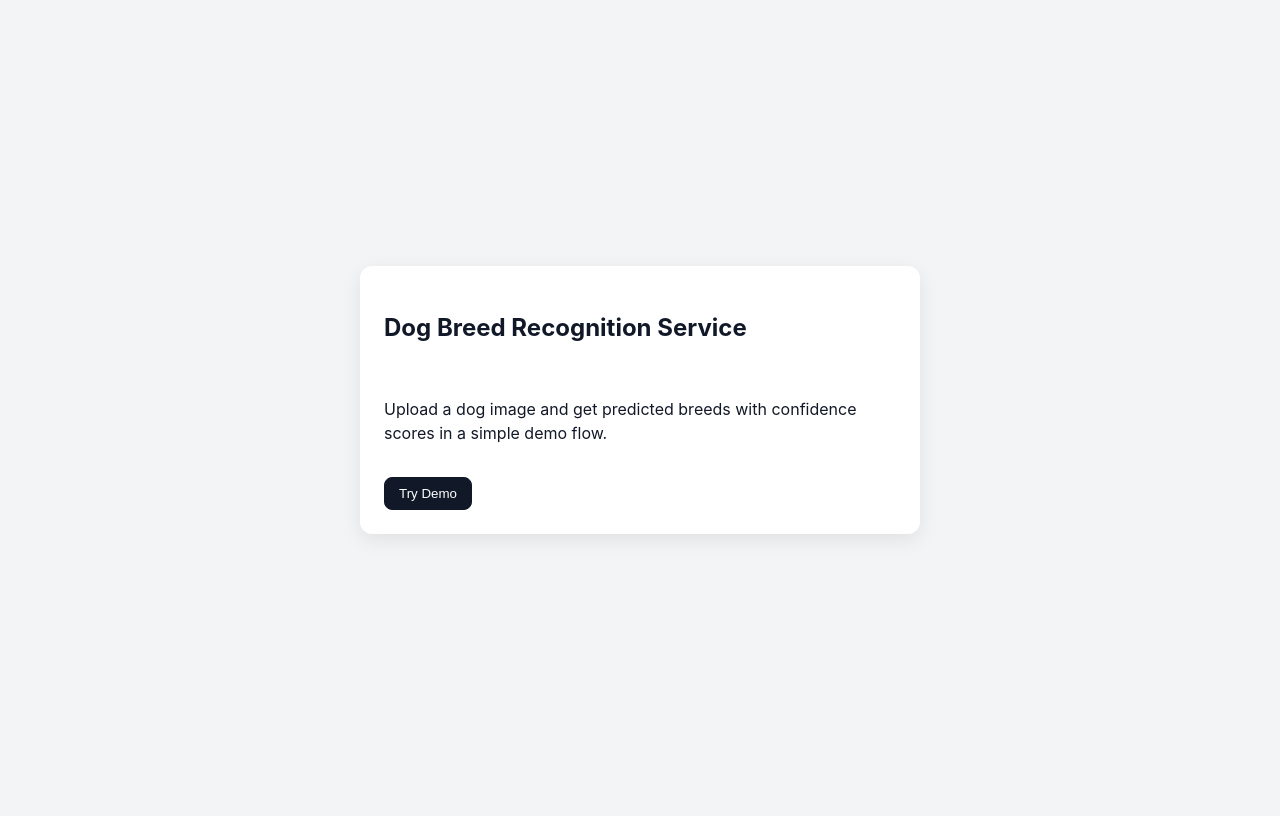
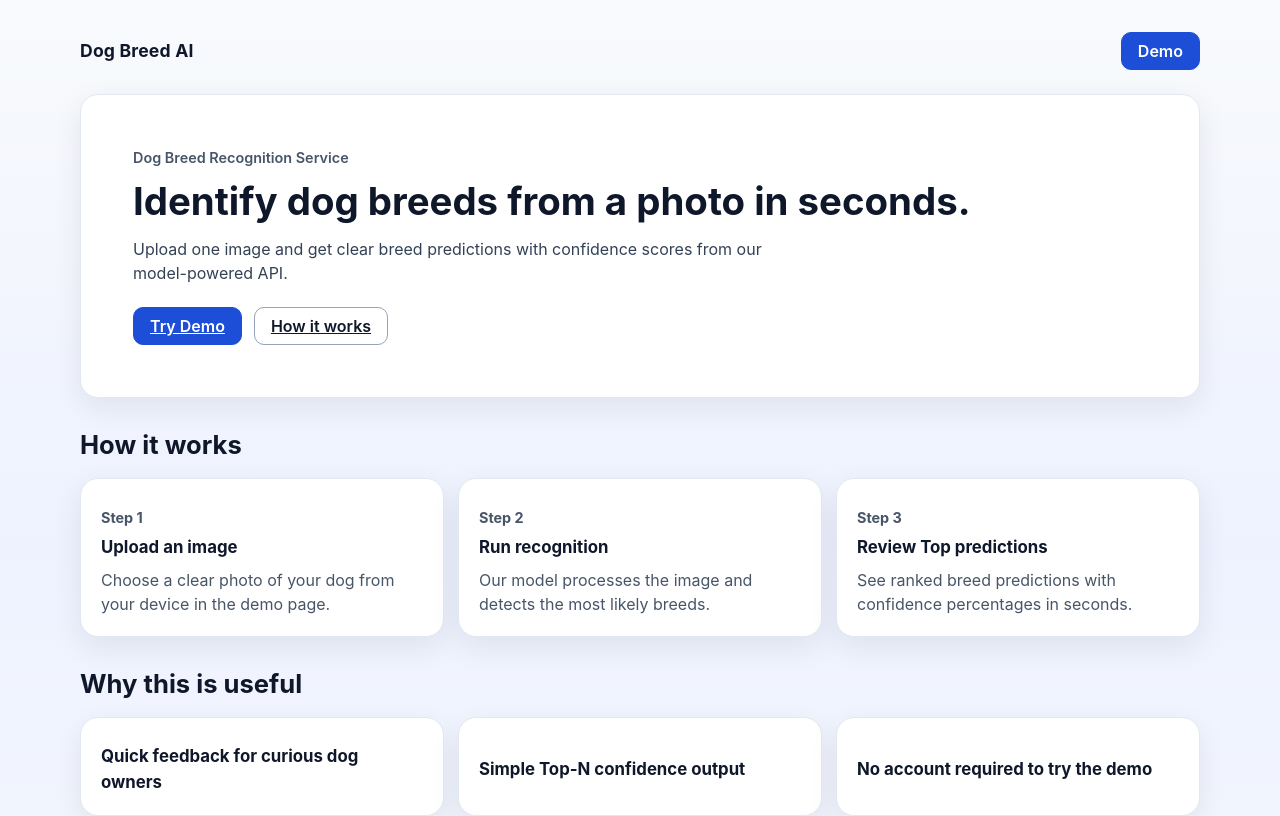
Before and after one commit to hazevisual/DogBreedPyAi, a React (Vite) app in the folder frontend/: page / in a window 1280 px wide. Shown: the top 816 px of the page. Built offline with nearby package versions, Linux system fonts and the light colour scheme.

Commit message:
Refresh landing/demo UI and pin Vite dev host

```diff
--- a/frontend/src/index.css
+++ b/frontend/src/index.css
@@ -1,60 +1,304 @@
 :root {
-  font-family: Inter, system-ui, Avenir, Helvetica, Arial, sans-serif;
+  font-family: Inter, system-ui, -apple-system, Segoe UI, Roboto, sans-serif;
   line-height: 1.5;
   font-weight: 400;
-  color: #111827;
-  background: #f3f4f6;
+  color: #0f172a;
+  background: linear-gradient(180deg, #f8fafc 0%, #eef2ff 45%, #f8fafc 100%);
 }
 
 * {
   box-sizing: border-box;
 }
 
+html,
+body,
+#root {
+  min-height: 100%;
+}
+
 body {
   margin: 0;
 }
 
-.page-wrap {
-  min-height: 100vh;
-  display: flex;
-  justify-content: center;
-  align-items: center;
-  padding: 24px;
+a {
+  color: inherit;
 }
 
-.card {
-  width: 100%;
-  max-width: 560px;
-  background: #ffffff;
-  padding: 24px;
-  border-radius: 12px;
-  box-shadow: 0 6px 20px rgba(0, 0, 0, 0.08);
-  display: flex;
-  flex-direction: column;
-  gap: 16px;
+.landing-page,
+.demo-page {
+  min-height: 100vh;
+  padding: 24px 16px 40px;
 }
 
-button {
-  width: fit-content;
-  border: 1px solid #111827;
-  background: #111827;
-  color: #ffffff;
-  border-radius: 8px;
-  padding: 8px 14px;
+.container {
+  width: min(100%, 1120px);
+  margin: 0 auto;
+}
+
+.top-nav {
+  display: flex;
+  justify-content: space-between;
+  align-items: center;
+  gap: 12px;
+  margin-bottom: 24px;
+}
+
+.brand {
+  margin: 0;
+  font-weight: 700;
+  font-size: 1.1rem;
+  letter-spacing: 0.01em;
+}
+
+.nav-demo-link {
+  text-decoration: none;
+}
+
+.card-block {
+  background: #ffffff;
+  border: 1px solid #e2e8f0;
+  border-radius: 18px;
+  box-shadow: 0 10px 30px rgba(15, 23, 42, 0.08);
+}
+
+.hero {
+  padding: 36px 24px;
+}
+
+.eyebrow {
+  margin: 0;
+  font-size: 0.9rem;
+  color: #475569;
+  font-weight: 600;
+}
+
+h1,
+h2,
+h3,
+p {
+  margin: 0;
+}
+
+h1 {
+  margin-top: 10px;
+  font-size: clamp(1.9rem, 3vw, 3rem);
+  line-height: 1.15;
+}
+
+.hero-subtitle {
+  margin-top: 14px;
+  max-width: 68ch;
+  color: #334155;
+}
+
+.hero-actions {
+  margin-top: 22px;
+  display: flex;
+  flex-wrap: wrap;
+  gap: 12px;
+}
+
+.button {
+  border-radius: 10px;
+  padding: 10px 16px;
+  font-weight: 600;
+  line-height: 1;
+  transition: all 0.2s ease;
   cursor: pointer;
 }
 
+.button-primary {
+  border: 1px solid #1d4ed8;
+  background: #1d4ed8;
+  color: #ffffff;
+}
+
+.button-primary:hover,
+.button-primary:focus-visible {
+  background: #1e40af;
+  border-color: #1e40af;
+}
+
+.button-secondary {
+  border: 1px solid #94a3b8;
+  background: #ffffff;
+  color: #0f172a;
+}
+
+.button-secondary:hover,
+.button-secondary:focus-visible {
+  border-color: #475569;
+  color: #020617;
+}
+
+.button:focus-visible {
+  outline: 3px solid #93c5fd;
+  outline-offset: 2px;
+}
+
 button:disabled {
-  opacity: 0.6;
+  opacity: 0.7;
   cursor: not-allowed;
 }
 
-.error-area {
-  color: #b91c1c;
-  min-height: 24px;
+.section {
+  margin-top: 28px;
 }
 
-.results-area ul {
+.section h2 {
+  font-size: clamp(1.35rem, 2vw, 1.8rem);
+  margin-bottom: 14px;
+}
+
+.grid {
+  display: grid;
+  gap: 14px;
+}
+
+.step-card,
+.feature-card,
+.privacy-card {
+  padding: 20px;
+}
+
+.step-number {
+  color: #1d4ed8;
+  font-size: 0.9rem;
+  font-weight: 700;
+}
+
+.step-card h3,
+.feature-card h3 {
+  margin-top: 6px;
+  font-size: 1.05rem;
+}
+
+.step-card p {
+  margin-top: 8px;
+  color: #475569;
+}
+
+.feature-card {
+  display: flex;
+  align-items: center;
+  min-height: 96px;
+}
+
+.privacy-card p {
+  color: #334155;
+}
+
+.landing-footer {
+  margin-top: 30px;
+  padding: 20px 0;
+  color: #64748b;
+  text-align: center;
+  font-size: 0.95rem;
+}
+
+.demo-card {
+  max-width: 740px;
+  padding: 26px;
+}
+
+.demo-subtitle {
+  margin-top: 8px;
+  color: #475569;
+}
+
+.upload-zone {
+  margin-top: 18px;
+  display: flex;
+  flex-direction: column;
+  gap: 6px;
+  border: 1.5px dashed #94a3b8;
+  border-radius: 14px;
+  background: #f8fafc;
+  padding: 20px;
+  cursor: pointer;
+}
+
+.upload-zone:hover,
+.upload-zone:focus-within {
+  border-color: #3b82f6;
+  background: #eff6ff;
+}
+
+.upload-title {
+  font-weight: 700;
+}
+
+.upload-hint,
+.upload-file-name {
+  color: #475569;
+}
+
+.upload-file-name {
+  font-size: 0.95rem;
+}
+
+.file-input {
+  margin-top: 10px;
+}
+
+.status-text {
+  margin-top: 8px;
+}
+
+.error-area {
+  margin-top: 8px;
+  min-height: 24px;
+  color: #b91c1c;
+}
+
+.results-area {
+  margin-top: 8px;
+}
+
+.result-card {
+  border: 1px solid #dbeafe;
+  background: #f8fbff;
+  border-radius: 12px;
+  padding: 16px;
+}
+
+.result-card h2 {
+  font-size: 1.1rem;
+  margin-bottom: 12px;
+}
+
+.result-card ul {
+  list-style: none;
+  padding: 0;
   margin: 0;
-  padding-left: 20px;
+  display: flex;
+  flex-direction: column;
+  gap: 8px;
 }
+
+.result-card li {
+  display: flex;
+  justify-content: space-between;
+  gap: 12px;
+  padding: 8px 0;
+  border-bottom: 1px solid #e2e8f0;
+}
+
+.result-card li:last-child {
+  border-bottom: none;
+}
+
+@media (min-width: 760px) {
+  .landing-page,
+  .demo-page {
+    padding: 32px 24px 48px;
+  }
+
+  .hero {
+    padding: 52px;
+  }
+
+  .grid-3 {
+    grid-template-columns: repeat(3, minmax(0, 1fr));
+  }
+}
--- a/frontend/src/pages/DemoPage.tsx
+++ b/frontend/src/pages/DemoPage.tsx
@@ -1,4 +1,5 @@
 import { useState } from 'react';
+import { Link } from 'react-router-dom';
 
 type RequestState = 'idle' | 'loading' | 'success' | 'error';
 
@@ -76,12 +77,28 @@ export default function DemoPage() {
   };
 
   return (
-    <main className="page-wrap">
-      <section className="card">
-        <h1>Demo</h1>
-        <p>Select a dog image and run recognition.</p>
+    <main className="demo-page">
+      <div className="container">
+        <nav className="top-nav" aria-label="Demo navigation">
+          <p className="brand">Dog Breed AI</p>
+          <Link to="/" className="button button-secondary nav-demo-link">
+            Back to Home
+          </Link>
+        </nav>
+
+        <section className="card-block demo-card">
+          <h1>Try the Demo</h1>
+          <p className="demo-subtitle">Upload a dog image and run recognition.</p>
+
+          <label className="upload-zone" htmlFor="dog-image-upload">
+            <span className="upload-title">Choose an image</span>
+            <span className="upload-hint">PNG or JPG image, up to 5MB recommended.</span>
+            <span className="upload-file-name">{file ? file.name : 'No file selected yet'}</span>
+          </label>
 
           <input
+            id="dog-image-upload"
+            className="file-input"
             type="file"
             accept="image/*"
             onChange={(event) => {
@@ -108,11 +125,11 @@ export default function DemoPage() {
             }}
           />
 
-        <button type="button" onClick={onRecognize} disabled={state === 'loading'}>
+          <button type="button" onClick={onRecognize} disabled={state === 'loading'} className="button button-primary">
             {state === 'loading' ? 'Processing...' : 'Recognize'}
           </button>
 
-        {state === 'loading' && <p>Loading...</p>}
+          {state === 'loading' && <p className="status-text">Loading...</p>}
 
           <div aria-live="polite" className="error-area">
             {state === 'error' && <p>{errorMessage}</p>}
@@ -120,16 +137,23 @@ export default function DemoPage() {
 
           <div className="results-area">
             {state === 'success' && (
+              <section className="result-card" aria-label="Prediction results">
+                <h2>Top predictions</h2>
                 <ul>
                   {predictions.map((item, index) => (
                     <li key={`${item.label}-${index}`}>
-                  {index + 1}. <strong>{item.label}</strong>: {Math.round(item.score * 100) + '%'}
+                      <span>
+                        {index + 1}. {item.label}
+                      </span>
+                      <strong>{Math.round(item.score * 100) + '%'}</strong>
                     </li>
                   ))}
                 </ul>
+              </section>
             )}
           </div>
         </section>
+      </div>
     </main>
   );
 }
--- a/frontend/src/pages/LandingPage.tsx
+++ b/frontend/src/pages/LandingPage.tsx
@@ -1,20 +1,93 @@
-import { useNavigate } from 'react-router-dom';
+import { Link } from 'react-router-dom';
+
+const howItWorksSteps = [
+  {
+    title: 'Upload an image',
+    description: 'Choose a clear photo of your dog from your device in the demo page.'
+  },
+  {
+    title: 'Run recognition',
+    description: 'Our model processes the image and detects the most likely breeds.'
+  },
+  {
+    title: 'Review Top predictions',
+    description: 'See ranked breed predictions with confidence percentages in seconds.'
+  }
+];
+
+const features = [
+  'Quick feedback for curious dog owners',
+  'Simple Top-N confidence output',
+  'No account required to try the demo',
+  'Clean workflow from upload to result',
+  'Built for easy testing and iteration',
+  'Responsive interface across devices'
+];
 
 export default function LandingPage() {
-  const navigate = useNavigate();
+  return (
+    <main className="landing-page">
+      <div className="container">
+        <nav className="top-nav" aria-label="Main navigation">
+          <p className="brand">Dog Breed AI</p>
+          <Link to="/demo" className="button button-primary nav-demo-link">
+            Demo
+          </Link>
+        </nav>
 
-  return (
-    <main className="page-wrap">
-      <section className="card">
-        <h1>Dog Breed Recognition Service</h1>
-        <p>
-          Upload a dog image and get predicted breeds with confidence scores in a
-          simple demo flow.
-        </p>
-        <button type="button" onClick={() => navigate('/demo')}>
-          Try Demo
-        </button>
-      </section>
+        <section className="hero card-block">
+          <p className="eyebrow">Dog Breed Recognition Service</p>
+          <h1>Identify dog breeds from a photo in seconds.</h1>
+          <p className="hero-subtitle">
+            Upload one image and get clear breed predictions with confidence scores from our
+            model-powered API.
+          </p>
+          <div className="hero-actions">
+            <Link to="/demo" className="button button-primary">
+              Try Demo
+            </Link>
+            <a href="#how-it-works" className="button button-secondary">
+              How it works
+            </a>
+          </div>
+        </section>
+
+        <section id="how-it-works" className="section">
+          <h2>How it works</h2>
+          <div className="grid grid-3">
+            {howItWorksSteps.map((step, index) => (
+              <article key={step.title} className="card-block step-card">
+                <p className="step-number">Step {index + 1}</p>
+                <h3>{step.title}</h3>
+                <p>{step.description}</p>
+              </article>
+            ))}
+          </div>
+        </section>
+
+        <section className="section">
+          <h2>Why this is useful</h2>
+          <div className="grid grid-3">
+            {features.map((feature) => (
+              <article key={feature} className="card-block feature-card">
+                <h3>{feature}</h3>
+              </article>
+            ))}
+          </div>
+        </section>
+
+        <section className="section">
+          <h2>Privacy</h2>
+          <div className="card-block privacy-card">
+            <p>
+              We do not use a database for uploaded images. Your image is sent for inference on
+              our server and is not stored after processing.
+            </p>
+          </div>
+        </section>
+
+        <footer className="landing-footer">© {new Date().getFullYear()} Dog Breed AI Demo</footer>
+      </div>
     </main>
   );
 }
--- a/frontend/vite.config.ts
+++ b/frontend/vite.config.ts
@@ -4,6 +4,8 @@ import react from '@vitejs/plugin-react';
 export default defineConfig({
   plugins: [react()],
   server: {
+    host: '127.0.0.1',
+    port: 5173,
     proxy: {
       '/api': 'http://localhost:8000'
     }
```
Lines whose indentation alone changed are shown as unchanged.
